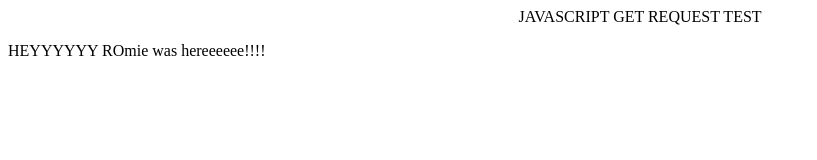
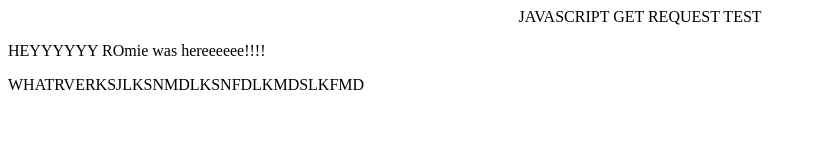
Before and after one commit to MiraEs/apiTest2, a plain HTML site: page index.html in a window 1280 px wide. Shown: the whole page, without its empty margins (0-817 px from the left). Drawn offline with Linux system fonts and the light colour scheme; no server answers.

Commit message:
added a p tage

```diff
--- a/index.html
+++ b/index.html
@@ -28,5 +28,6 @@
     <body>
         <center> JAVASCRIPT GET REQUEST TEST</center>
         <p>HEYYYYYY ROmie was hereeeeee!!!!</p>
+        <p>WHATRVERKSJLKSNMDLKSNFDLKMDSLKFMD</p>
     </body>
 </html>
```
